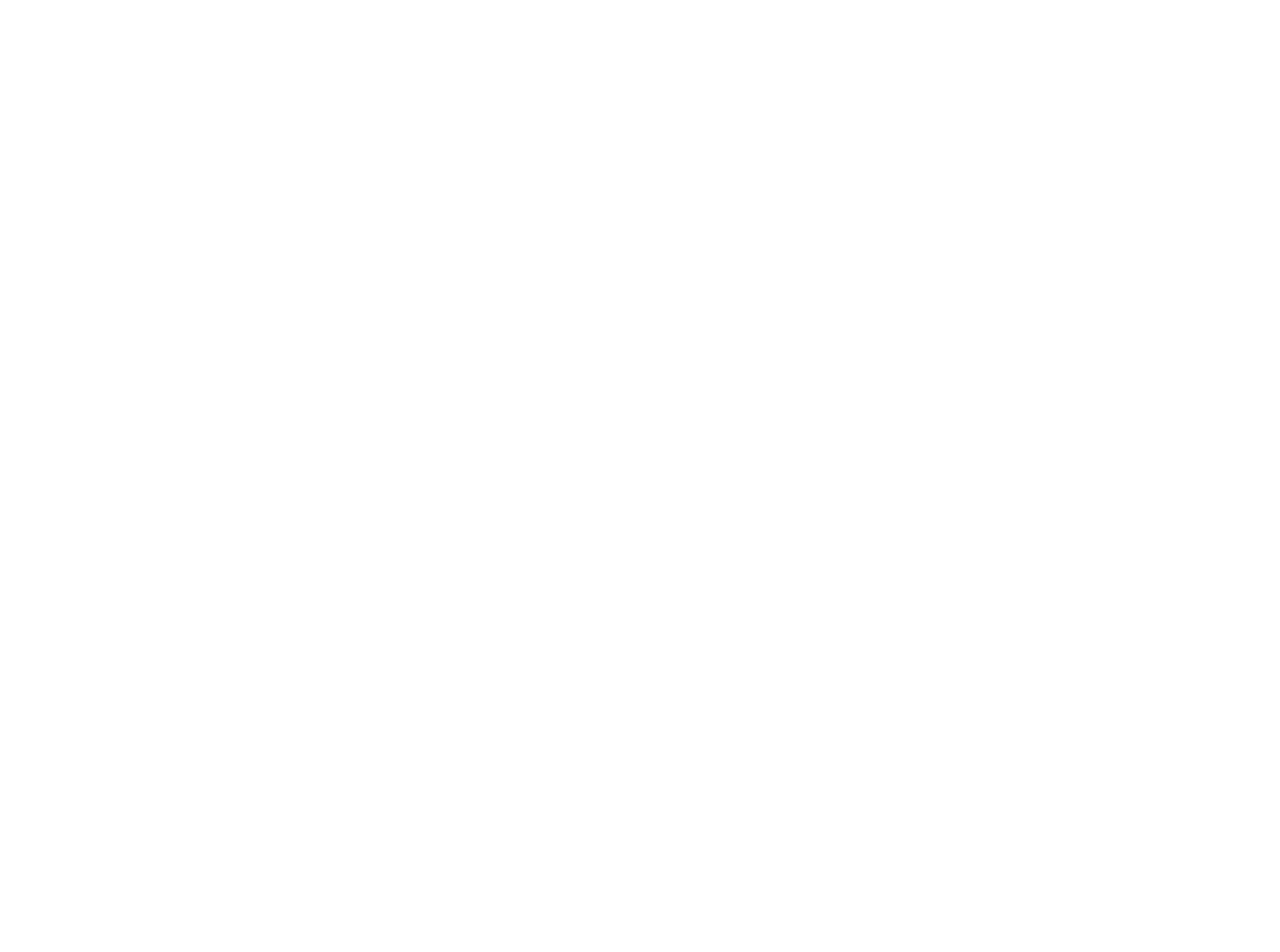
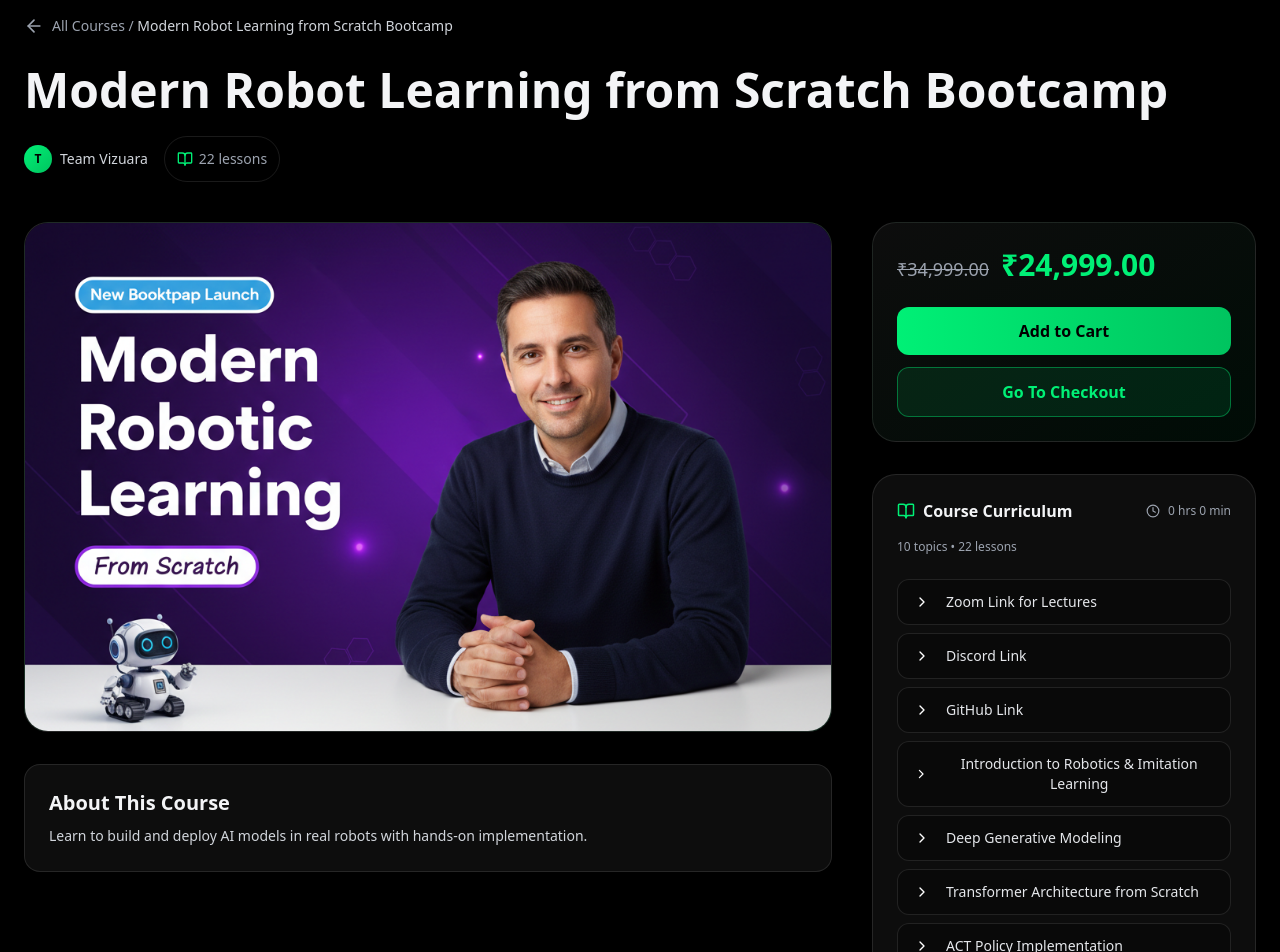
Before and after one commit to Roshani-sahu/Robotics-Learning1, a React app in the folder frontend/: page /courses in a window 1280 px wide. Before the commit this address had no page. Shown: the part 80-1032 px from the top of the page. Before the commit the page ends 800 px from the top, so only its background shows below. Built offline with nearby package versions, Linux system fonts and the light colour scheme; the HTML template or start-up script is replaced by a standard one.

Commit message:
commit 1

```diff
--- a/frontend/src/components/Header.tsx
+++ b/frontend/src/components/Header.tsx
@@ -1,8 +1,9 @@
 import React from 'react'
 import { ChevronRight } from 'lucide-react'
-import { Link } from 'react-router-dom'
+import { Link, useNavigate } from 'react-router-dom'
 
 const Header: React.FC = () => {
+  const navigate = useNavigate()
   return (
     <header className='fixed top-4 left-1/2 z-50 w-[96%] max-w-7xl -translate-x-1/2'>
       <div
@@ -59,6 +60,8 @@ const Header: React.FC = () => {
             whitespace-nowrap
           '
           style={{ borderColor: '#00F076' }}
+          onClick={() => navigate('/courses')}
+
         >
           Enroll Now <ChevronRight size={16} strokeWidth={2.5} />
         </button>
--- a/frontend/src/main.tsx
+++ b/frontend/src/main.tsx
@@ -7,7 +7,8 @@ import HomePage from './pages/HomePage'
 import Curriculum from './pages/Curriculum'
 import Schedule from './pages/Schedule'
 import Instructor from './pages/Instructor'
-import FAQ from './pages/FAQ'
+import FAQ from './pages/Faq'
+import CoursePage from './pages/CoursePage'
 
 createRoot(document.getElementById('root')!).render(
   <StrictMode>
@@ -18,6 +19,7 @@ createRoot(document.getElementById('root')!).render(
         <Route path='/schedule' element={<Schedule />} />
         <Route path='/instructor' element={<Instructor />} />
         <Route path='/faq' element={<FAQ />} />
+        <Route path='/courses' element={<CoursePage />} />
       </Routes>
     </BrowserRouter>
   </StrictMode>
--- /dev/null
+++ b/frontend/src/pages/CoursePage.tsx
@@ -0,0 +1,201 @@
+import React, { useState } from "react"
+import { BookOpen, Clock , ChevronRight, ArrowLeft } from "lucide-react"
+
+const curriculum = [
+  { title: "Zoom Link for Lectures", lessons: 1 },
+  { title: "Discord Link", lessons: 1 },
+  { title: "GitHub Link", lessons: 1 },
+  { title: "Introduction to Robotics & Imitation Learning", lessons: 4 },
+  { title: "Deep Generative Modeling", lessons: 5 },
+  { title: "Transformer Architecture from Scratch", lessons: 5 },
+  { title: "ACT Policy Implementation", lessons: 3 },
+  {
+    title:
+      "Live Robot Implementation – Implementing ACT Policy on SO-101",
+    lessons: 2
+  },
+  { title: "ACT Architecture Deep Dive", lessons: 0 },
+  { title: "SO-101 Robot & LeRobot Library", lessons: 0 }
+]
+
+const CoursePage: React.FC = () => {
+  const [openIndex, setOpenIndex] = useState<number | null>(null)
+
+  return (
+    <section className="min-h-screen bg-black text-white px-6 pt-24 pb-5">
+      <div className="max-w-[1300px] mx-auto space-y-10">
+
+        {/* ===== TOP (OUTSIDE GRID) ===== */}
+        <div className="space-y-4">
+          {/* Breadcrumb */}
+          <div className="flex ">
+          <ArrowLeft size={20} className="text-gray-400 mb-2 cursor-pointer mr-2" />
+          <p className="text-sm text-gray-400">
+            All Courses /{" "}
+            <span className="text-gray-300">
+               Modern Robot Learning from Scratch Bootcamp
+            </span>
+          </p>
+          </div>
+
+          {/* Title */}
+          <h1 className="text-5xl font-semibold leading-tight text-gray-100">
+            Modern Robot Learning from Scratch Bootcamp
+          </h1>
+
+          {/* Meta */}
+          <div className="flex items-center gap-4 text-sm text-gray-400">
+  {/* Instructor Avatar */}
+  <div className="flex items-center gap-2">
+    <div
+      className="w-7 h-7 rounded-full
+      bg-gradient-to-br from-[#00F076] to-[#00c45f]
+      flex items-center justify-center
+      text-black text-xs font-semibold"
+    >
+      T
+    </div>
+    <span className="text-gray-300">Team Vizuara</span>
+  </div>
+
+  {/* Lessons Count */}
+  <div className="flex items-center border border-white/10 rounded-full p-3 gap-1.5">
+    <BookOpen size={16} className="text-[#00F076]" />
+    <span>22 lessons</span>
+  </div>
+</div>
+        </div>
+
+        {/* ===== GRID STARTS HERE ===== */}
+        <div className="grid grid-cols-1 lg:grid-cols-3 gap-10">
+
+          {/* LEFT COLUMN */}
+          <div className="lg:col-span-2 space-y-8">
+            {/* Hero */}
+            <div className="rounded-3xl overflow-hidden border border-white/10
+              bg-gradient-to-br from-white/5 via-white/2 to-[#00F076]/10
+              backdrop-blur-xl">
+              <img
+                src="/media/course/Vizuara-AI-Labs.png"
+                alt="Course Banner"
+                className="w-full object-cover"
+              />
+            </div>
+
+            {/* About */}
+            <div className="rounded-2xl border border-white/10 bg-white/5 p-6">
+              <h3 className="text-xl font-semibold mb-2 text-gray-100">
+                About This Course
+              </h3>
+              <p className="text-gray-300 text-sm leading-relaxed">
+                Learn to build and deploy AI models in real robots with
+                hands-on implementation.
+              </p>
+            </div>
+          </div>
+
+          {/* RIGHT COLUMN */}
+          <div className="space-y-8">
+            {/* Price */}
+            <div className="rounded-3xl border border-white/10
+              bg-gradient-to-br from-white/5 via-white/2 to-[#00F076]/5
+              backdrop-blur-xl p-6">
+              <div className="flex items-baseline gap-3 mb-6">
+                <span className="text-gray-400 line-through text-lg">
+                  ₹34,999.00
+                </span>
+                <span className="text-3xl font-bold text-[#00F076]">
+                  ₹24,999.00
+                </span>
+              </div>
+
+              <button className="w-full py-3 rounded-xl font-semibold text-black
+                bg-gradient-to-r from-[#00F076] to-[#00c45f]
+                hover:shadow-[0_0_24px_rgba(0,240,118,0.4)]
+                transition mb-3">
+                Add to Cart
+              </button>
+
+              <button className="w-full py-3 rounded-xl font-semibold
+                bg-[#00F076]/10 text-[#00F076]
+                border border-[#00F076]/40
+                hover:bg-[#00F076]/20 transition">
+                Go To Checkout
+              </button>
+            </div>
+
+            {/* Curriculum */}
+            <div className="rounded-3xl border border-white/10 bg-white/5 p-6">
+              <div className="flex items-center justify-between mb-4">
+                <div className="flex items-center gap-2">
+                  <BookOpen size={18} className="text-[#00F076]" />
+                  <h3 className="font-semibold text-gray-100">
+                    Course Curriculum
+                  </h3>
+                </div>
+                <div className="flex items-center gap-2 text-xs text-gray-400">
+                  <Clock size={14} />
+                  0 hrs 0 min
+                </div>
+              </div>
+
+              <p className="text-xs text-gray-400 mb-6">
+                10 topics • 22 lessons
+              </p>
+
+              <div className="space-y-2">
+                {curriculum.map((item, i) => (
+                  <div
+                    key={i}
+                    className="rounded-xl border border-white/10 bg-black/30"
+                  >
+
+                    <button
+                      onClick={() =>
+                        setOpenIndex(openIndex === i ? null : i)
+                      }
+                      className="w-full flex gap-4 items-center px-4 py-3"
+                    > <ChevronRight
+                        size={16}
+                        className={`transition ${
+                          openIndex === i ? "rotate-90 transition-all ease-in-out duration-300" : ""
+                        }`}
+                      />
+                      <span className="text-sm text-gray-200">
+                        {item.title}
+                      </span>
+
+                    </button>
+
+                    {openIndex === i && (
+                      <div className="px-4 pb-4  text-xs text-gray-400">
+                        Lesson content unlocked after enrollment.
+                      </div>
+                    )}
+                  </div>
+                ))}
+              </div>
+            </div>
+
+            {/* Details */}
+            <div className="rounded-3xl border border-white/10 bg-white/5 p-6">
+              <h4 className="font-semibold mb-4 text-gray-100">
+                Course Details
+              </h4>
+              <div className="flex justify-between text-sm text-gray-400">
+                <span>Lessons</span>
+                <span>22</span>
+              </div>
+              <div className="flex justify-between text-sm text-gray-400 mt-2">
+                <span>Last Updated</span>
+                <span>Jan 19, 2026</span>
+              </div>
+            </div>
+          </div>
+        </div>
+      </div>
+    </section>
+  )
+}
+
+export default CoursePage
```
Also changed, not shown: frontend/public/media/course/Vizuara-AI-Labs.png (added).
